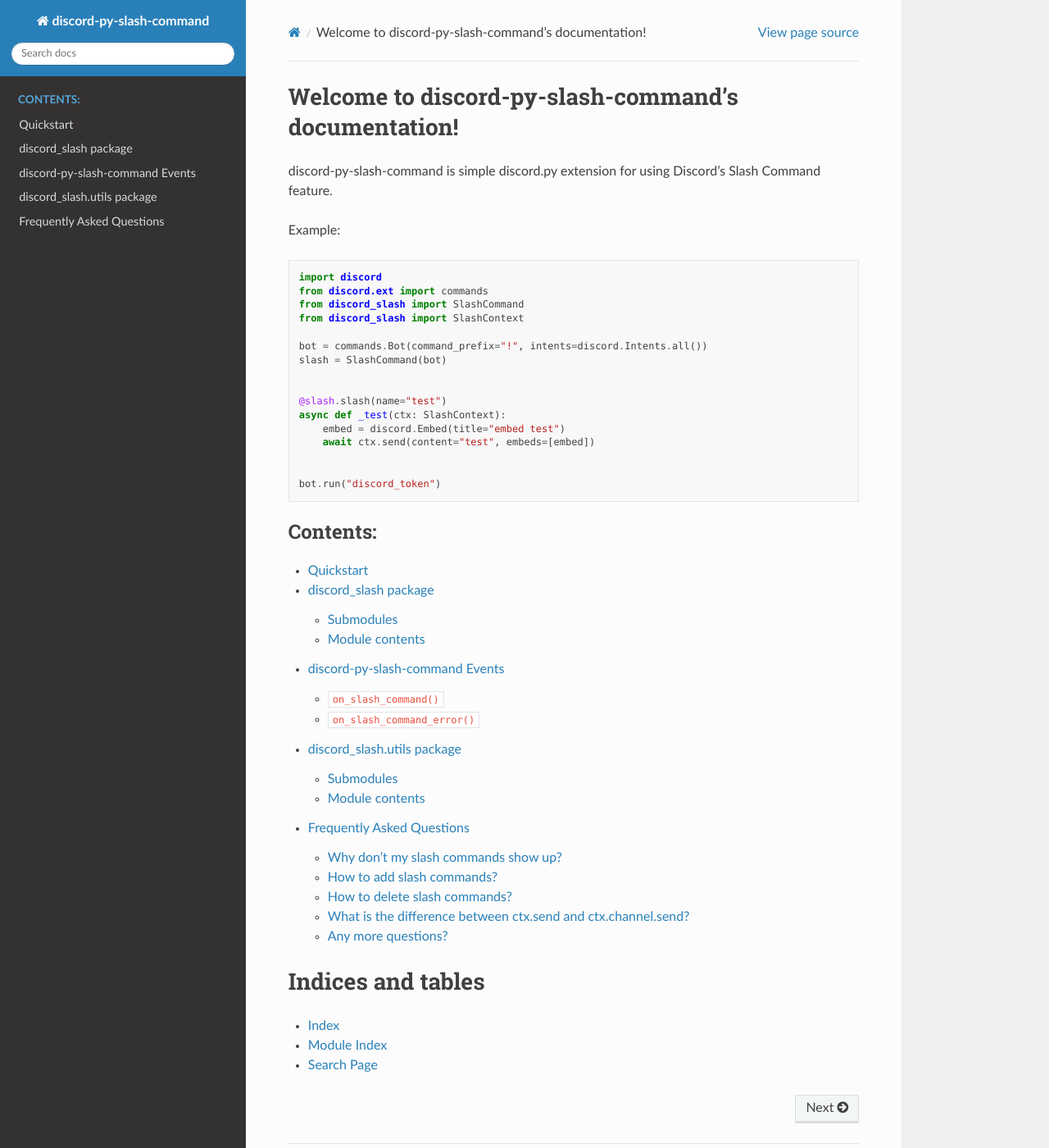
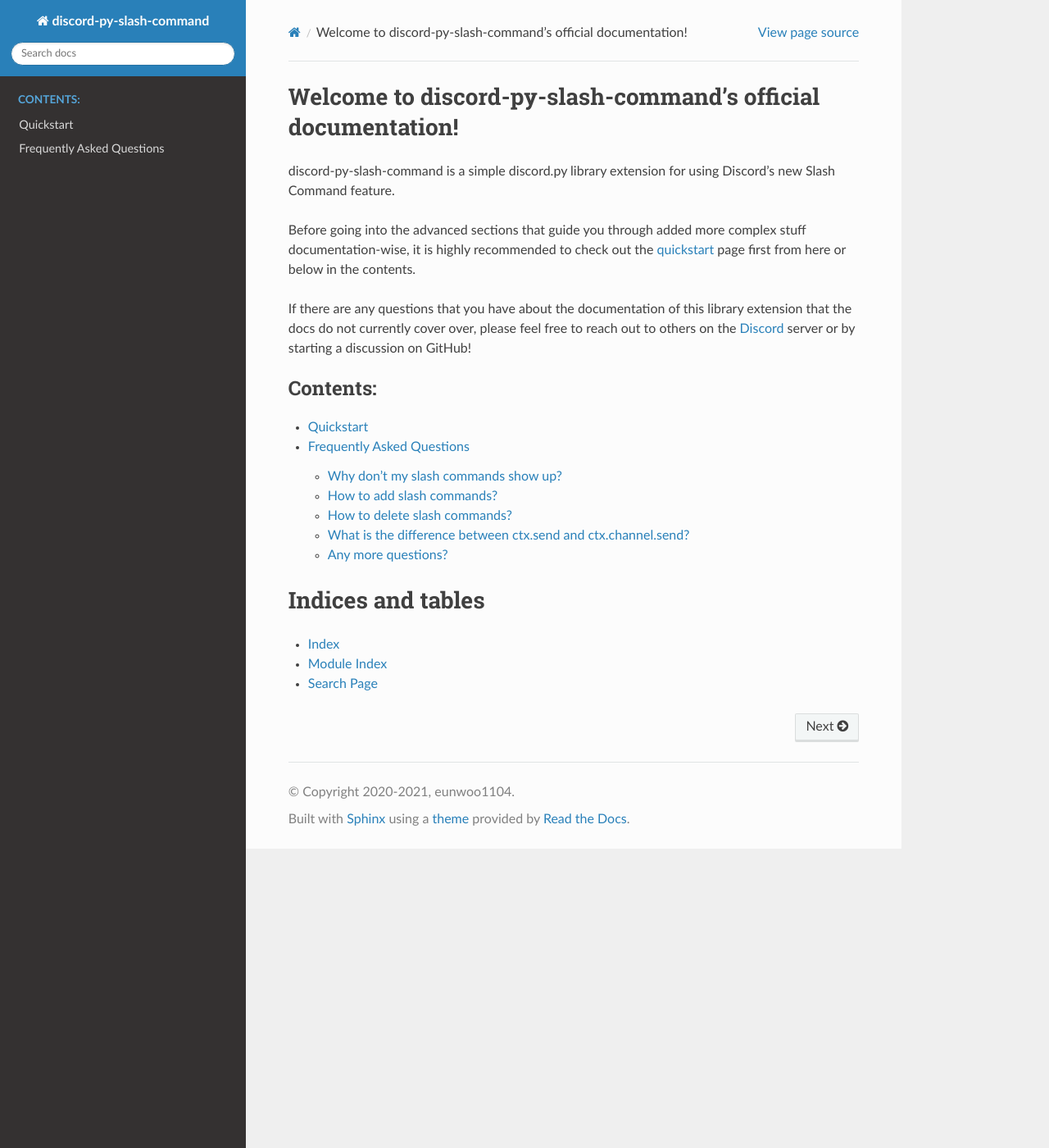
Before and after one commit to interactions-py/interactions.py, a Sphinx documentation site: the page built from docs/index.rst, in a window 1280 px wide and 1400 px high. Shown: the whole window at 82% size. Built offline with Sphinx 7.4.7 and the Read the Docs theme 2.0.0, drawn with Linux system fonts in a browser that asks for light colours.

Commit message:
New front page change to docs.
Let's just begin with giving them basic information, and direct them to the quickstart. I'd like to introduce new pages after quickstart that start doing the more "advanced" things as previously mentioned, and will also refer to the packages you've written before.

```diff
--- a/docs/index.rst
+++ b/docs/index.rst
@@ -3,44 +3,30 @@
    You can adapt this file completely to your liking, but it should at least
    contain the root `toctree` directive.
 
-Welcome to discord-py-slash-command's documentation!
+Welcome to discord-py-slash-command's official documentation!
 ====================================================
 
-discord-py-slash-command is simple discord.py extension
-for using Discord's Slash Command feature.
+discord-py-slash-command is a simple discord.py library extension
+for using Discord's new Slash Command feature.
 
-Example:
+Before going into the advanced sections that guide you through
+added more complex stuff documentation-wise, it is highly recommended
+to check out the `quickstart`_ page first from here or below in the contents.
 
-.. code-block:: python
+If there are any questions that you have about the documentation
+of this library extension that the docs do not currently cover over, please
+feel free to reach out to others on the `Discord`_ server or by starting a
+discussion on GitHub!
 
-    import discord
-    from discord.ext import commands
-    from discord_slash import SlashCommand
-    from discord_slash import SlashContext
-
-    bot = commands.Bot(command_prefix="!", intents=discord.Intents.all())
-    slash = SlashCommand(bot)
-
-
-    @slash.slash(name="test")
-    async def _test(ctx: SlashContext):
-        embed = discord.Embed(title="embed test")
-        await ctx.send(content="test", embeds=[embed])
-
-
-    bot.run("discord_token")
+.. _quickstart: https://discord-py-slash-command.readthedocs.io/en/latest/quickstart.html
+.. _Discord: https://discord.gg/KkgMBVuEkx
 
 .. toctree::
    :maxdepth: 2
    :caption: Contents:
 
    quickstart.rst
-   discord_slash.rst
-   events.rst
-   discord_slash.utils.rst
    faq.rst
-
-
 
 Indices and tables
 ==================
```
